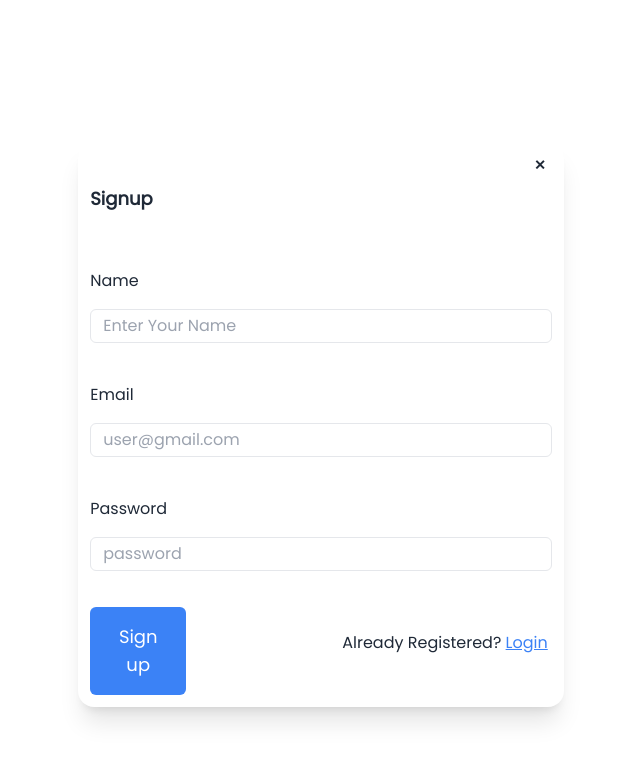
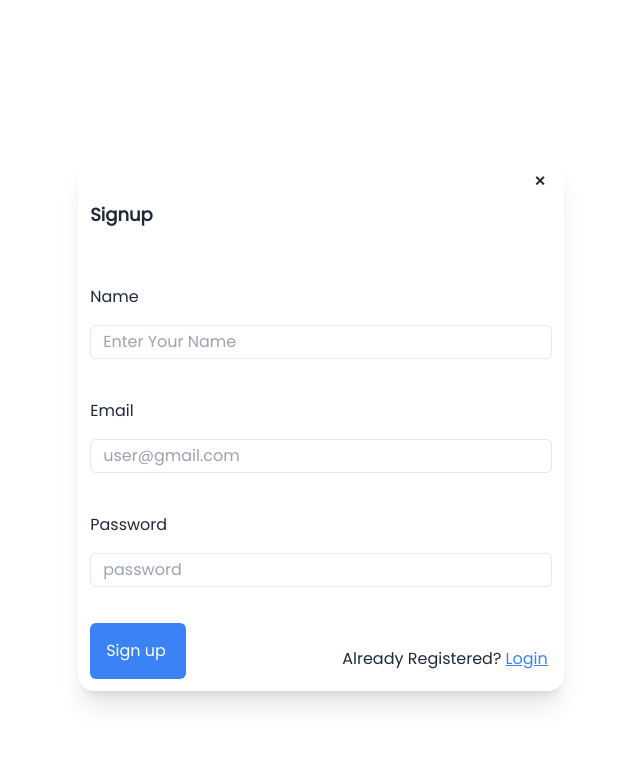
Before and after one commit to ashish-0280/ecsquare, a React (Vite) app: page /signup in a window 1280 px wide. Shown: the top 760 px of the page, without its empty margins (343-983 px from the left). Built offline with nearby package versions, Linux system fonts and the light colour scheme.

Commit message:
frontend

```diff
--- a/src/components/Signup.jsx
+++ b/src/components/Signup.jsx
@@ -38,7 +38,7 @@ function Signup() {
                 {errors.password && <span className='text-red-600 text-sm'>This field is required</span>}
             </div>
             <div className='flex flex-row '>
-            <div className='md:w-24 m-3  w-36 md:py-4 rounded-md p-6 text-lg md:px-4 bg-blue-500 hover:bg-blue-700 text-white mt-6'>
+            <div className='md:w-24 m-3 md:text-base w-44 md:py-4 rounded-md p-6 text-lg md:px-4 bg-blue-500 hover:bg-blue-700 text-white mt-6'>
                 <button>Sign up</button>
             </div>
             <div className='md:ml-32 ml-14 mt-8 p-4 hover:scale-105 duration-100'>
```
